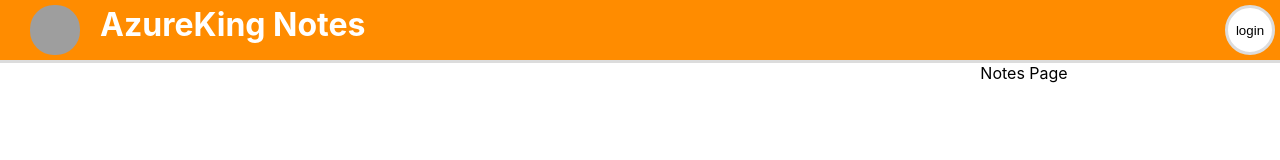
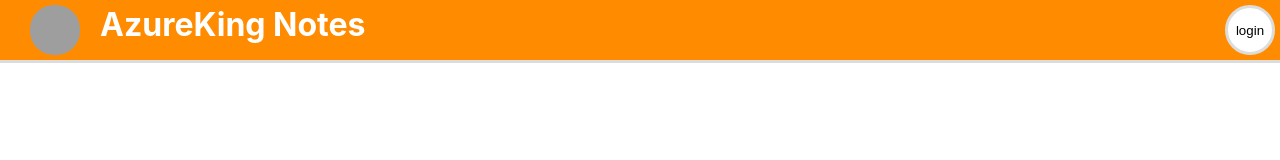
Before and after one commit to AzureKingStudios/azureking-notes, a React (Create React App) app in the folder client/: page / in a window 1280 px wide. Shown: the top 160 px of the page. Built offline with nearby package versions, Linux system fonts and the light colour scheme; grey boxes are pictures that could not be loaded.

Commit message:
Remove note page div

```diff
--- a/client/src/containers/NotesPage.js
+++ b/client/src/containers/NotesPage.js
@@ -61,7 +61,6 @@ class NotesPage extends Component {
         return(
             <div>
                 <Header {...this.props}/>
-                <div>Notes Page</div>
                 <div className='notes-grid'>
                     {notes.map((note) => (
                     <Note setCurrentNote={this.setCurrentNote} key={note._id} note={note}/>
```
